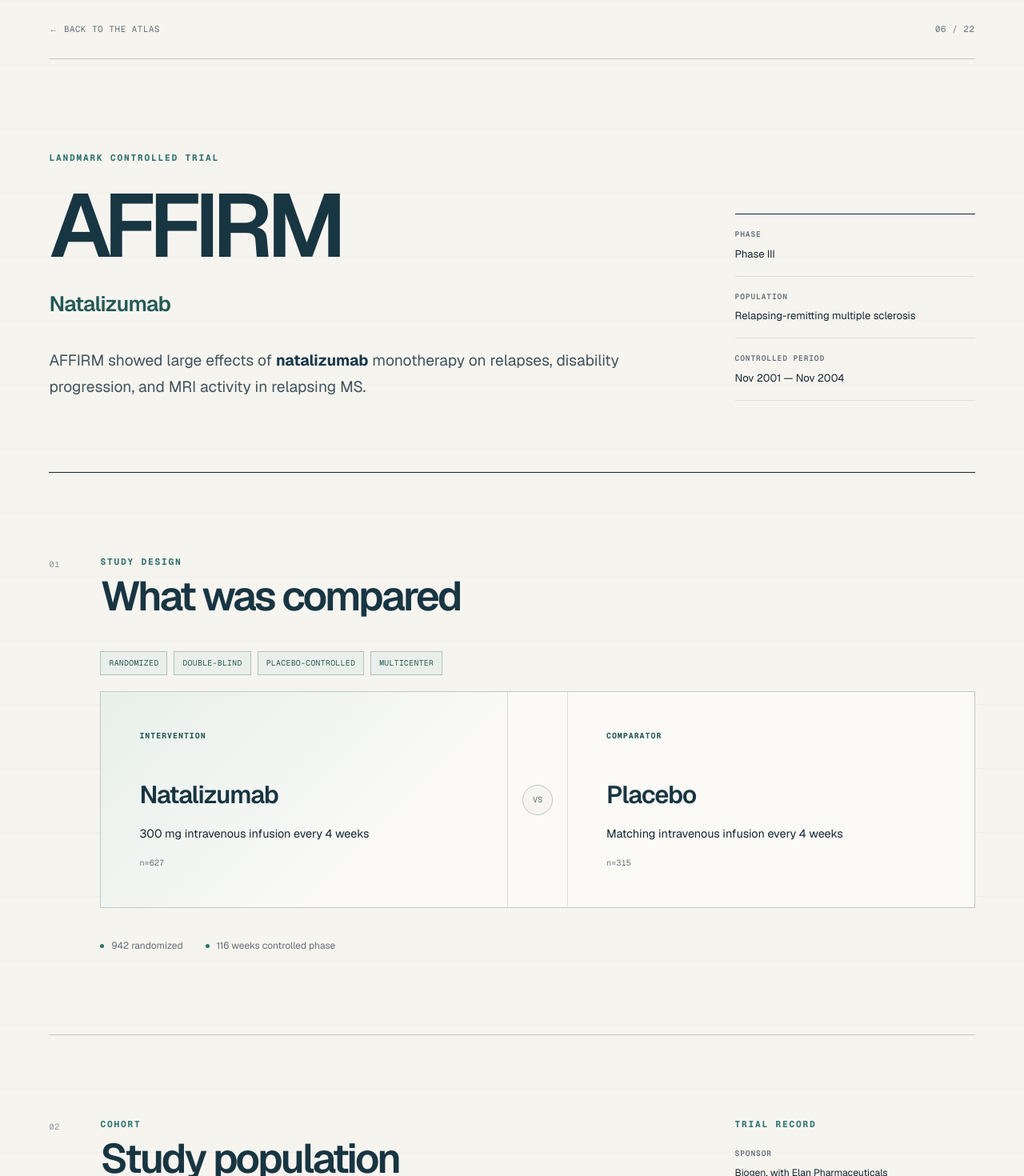
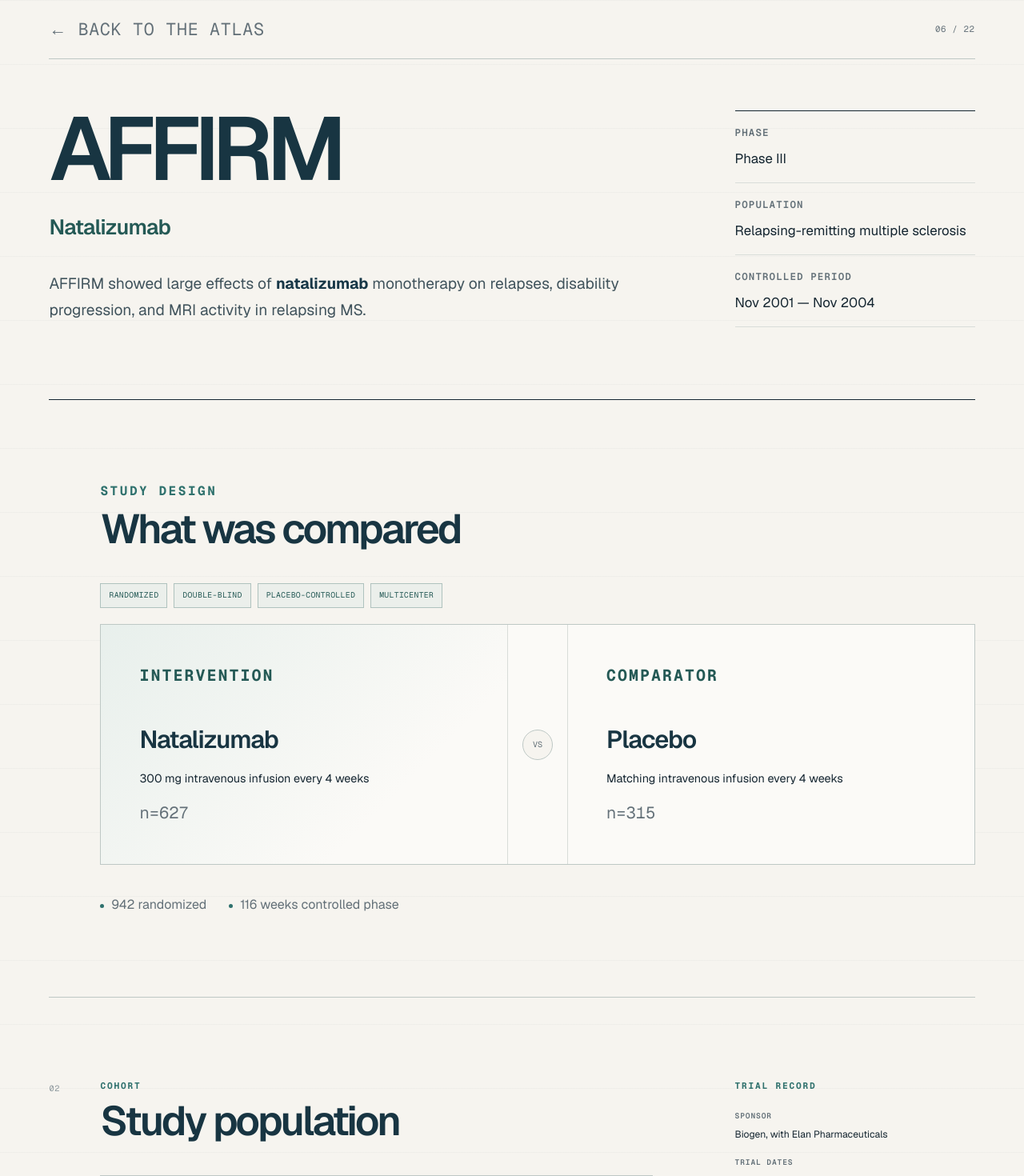
Before and after one commit to Douglas216/ms-trial-atlas, a Next.js app: page /trials/affirm in a window 1280 px wide. Shown: the top 1470 px of the page at 80% size. Built offline with nearby package versions, Linux system fonts and the light colour scheme.

Commit message:
Improve trial profile legibility

```diff
--- a/app/data/trialProfiles.ts
+++ b/app/data/trialProfiles.ts
@@ -1463,7 +1463,7 @@ export const trialProfiles: Record<string, TrialProfile> = {
       "OPTIMUM was the first phase III trial to compare two oral MS therapies directly, showing superior relapse and MRI control with ponesimod versus teriflunomide.",
     design: ["Randomized 1:1", "Double-blind", "Double-dummy", "Oral active comparator"],
     controlledDuration: "108 weeks",
-    enrollment: "1,133 randomized",
+    enrollment: "1,133 randomized participants",
     population: {
       age: "Mean 36.7 years; range 18–55",
       sex: "735 women (64.9%)",
--- a/app/data/trials.ts
+++ b/app/data/trials.ts
@@ -660,7 +660,7 @@ export const trials: Trial[] = [
     slug: "optimum",
     studyName: "OPTIMUM",
     drug: "Ponesimod",
-    diseasePopulation: "Relapsing multiple sclerosis",
+    diseasePopulation: "Relapsing multiple sclerosis (RMS)",
     comparatorType: "active-comparator",
     comparatorName: "Teriflunomide",
     primaryEndpointCategory: "relapse",
--- a/app/globals.css
+++ b/app/globals.css
@@ -761,12 +761,20 @@ a {
 .profile-position {
   color: var(--muted);
   font-family: var(--font-geist-mono), monospace;
-  font-size: 0.67rem;
   letter-spacing: 0.06em;
   text-decoration: none;
   text-transform: uppercase;
 }
 
+.back-link {
+  font-size: 1.35rem;
+  letter-spacing: 0.035em;
+}
+
+.profile-position {
+  font-size: 0.67rem;
+}
+
 .back-link:hover,
 .back-link:focus-visible {
   color: var(--accent-dark);
@@ -781,15 +789,11 @@ a {
   display: grid;
   grid-template-columns: minmax(0, 1fr) 300px;
   gap: clamp(48px, 8vw, 132px);
-  padding: clamp(70px, 9vw, 128px) 0 clamp(56px, 7vw, 96px);
+  padding: clamp(42px, 5vw, 70px) 0 clamp(56px, 7vw, 96px);
 }
 
 .profile-hero-main {
   min-width: 0;
-}
-
-.profile-kicker {
-  margin-bottom: 28px;
 }
 
 .profile-hero h1 {
@@ -847,10 +851,15 @@ a {
   text-transform: uppercase;
 }
 
+.hero-facts dt {
+  margin-bottom: 10px;
+  font-size: 0.78rem;
+}
+
 .hero-facts dd {
   margin: 0;
   color: var(--ink);
-  font-size: 0.82rem;
+  font-size: 1.05rem;
   line-height: 1.45;
 }
 
@@ -870,6 +879,15 @@ a {
   gap: 18px;
   align-items: start;
   margin-bottom: 42px;
+}
+
+.section-heading--comparison {
+  display: block;
+  margin-left: 64px;
+}
+
+.comparison-section .section-label {
+  font-size: 1rem;
 }
 
 .section-heading .section-label {
@@ -934,7 +952,7 @@ a {
   margin-bottom: 42px;
   color: var(--accent-dark);
   font-family: var(--font-geist-mono), monospace;
-  font-size: 0.62rem;
+  font-size: 1.25rem;
   font-weight: 650;
   letter-spacing: 0.1em;
   text-transform: uppercase;
@@ -961,7 +979,7 @@ a {
   margin-top: 17px;
   color: var(--muted);
   font-family: var(--font-geist-mono), monospace;
-  font-size: 0.64rem;
+  font-size: 1.28rem;
 }
 
 .comparison-versus {
@@ -1041,7 +1059,8 @@ a {
   gap: 9px 28px;
   flex-wrap: wrap;
   color: var(--muted);
-  font-size: 0.75rem;
+  font-size: 1rem;
+  line-height: 1.5;
 }
 
 .design-summary span::before {
@@ -1645,7 +1664,7 @@ a {
   }
 
   .profile-hero {
-    padding: 58px 0 52px;
+    padding: 36px 0 52px;
   }
 
   .profile-hero h1 {
@@ -1674,6 +1693,10 @@ a {
     grid-template-columns: 34px minmax(0, 1fr);
     gap: 10px;
     margin-bottom: 32px;
+  }
+
+  .section-heading--comparison {
+    margin-left: 44px;
   }
 
   .design-tags,
@@ -1831,6 +1854,10 @@ a {
     display: block;
   }
 
+  .section-heading--comparison {
+    margin-left: 0;
+  }
+
   .section-number {
     margin-bottom: 10px;
   }
--- a/app/trials/[slug]/page.tsx
+++ b/app/trials/[slug]/page.tsx
@@ -105,7 +105,6 @@ export default async function TrialProfilePage({ params }: PageProps) {
       <article className="trial-profile">
         <header className="profile-hero">
           <div className="profile-hero-main">
-            <p className="profile-kicker">Landmark controlled trial</p>
             <h1>{trial.studyName}</h1>
             <p className="profile-drug">{trial.drug}</p>
             <p className="profile-significance">{significance}</p>
@@ -131,8 +130,7 @@ export default async function TrialProfilePage({ params }: PageProps) {
         </header>
 
         <section className="comparison-section" aria-labelledby="comparison-title">
-          <div className="section-heading">
-            <p className="section-number">01</p>
+          <div className="section-heading section-heading--comparison">
             <div>
               <p className="section-label">Study design</p>
               <h2 id="comparison-title">What was compared</h2>
```
Also changed, not shown: 1 other file (tests, documents, lock files or other folders).
